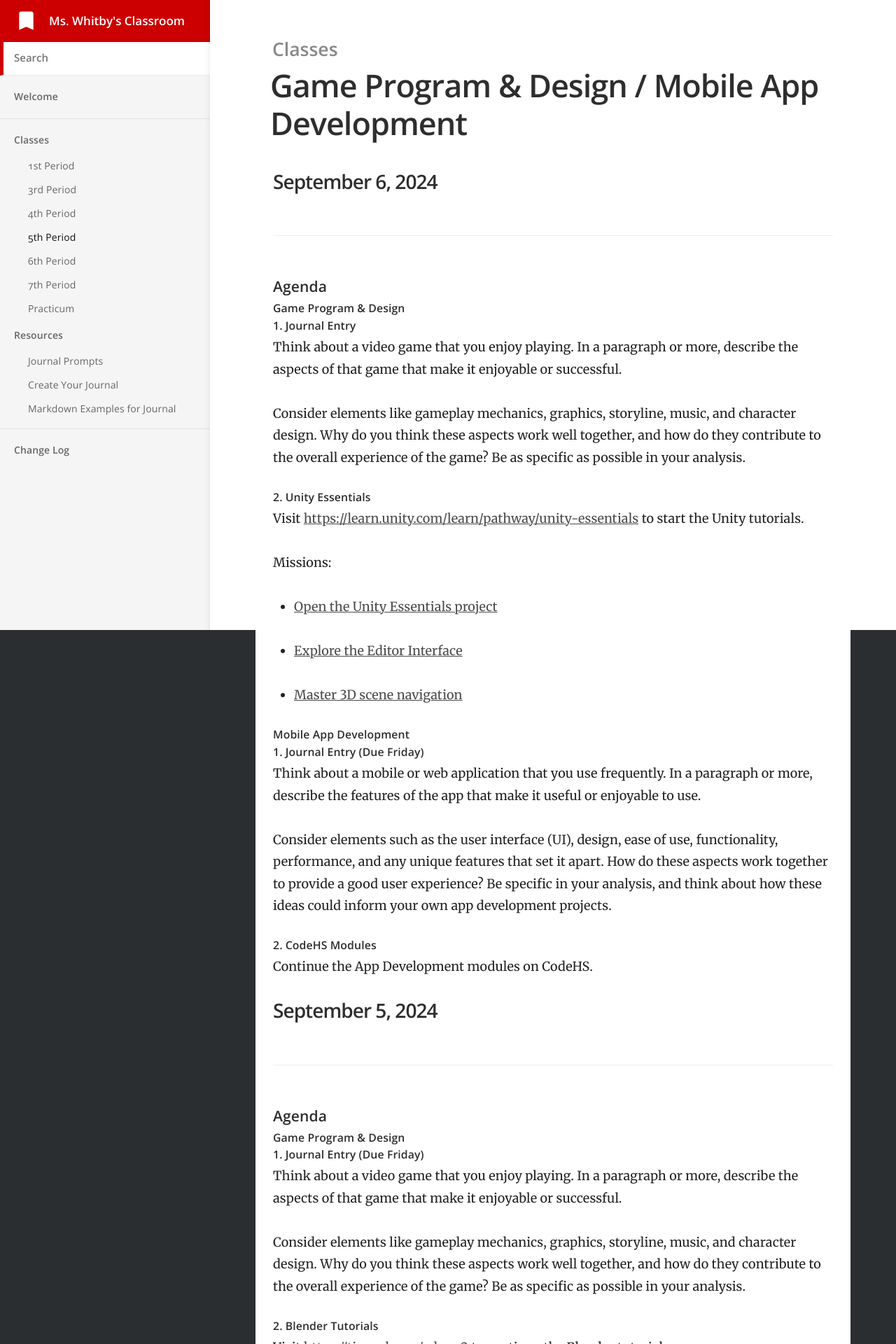
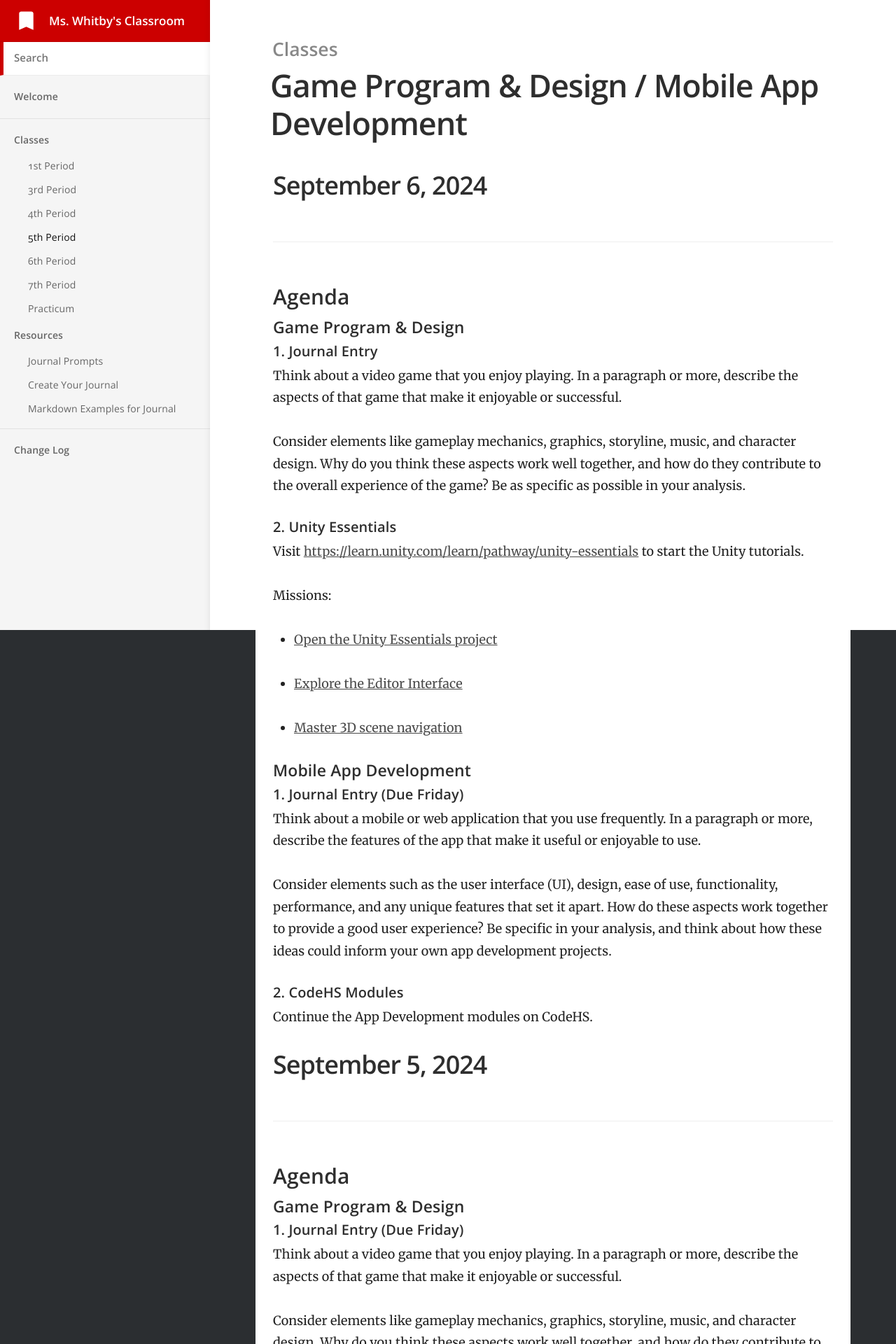
Before and after one commit to mswhitby/classroom, a Jekyll site: the page built from _docs/classes/5th.md, in a window 1280 px wide. Shown: the top 1920 px of the page at 70% size. Built offline with Jekyll 4.4.1, drawn with Linux system fonts in a browser that asks for light colours.

Commit message:
Update _typography.scss

```diff
--- a/_sass/_typography.scss
+++ b/_sass/_typography.scss
@@ -51,30 +51,30 @@ h6 {
 }
 
 h1 {
-	font-size: 3.75rem;
+	font-size: 5rem;
 	letter-spacing: -2px;
 	text-indent: -3px;
 }
 
 h2 {
-	font-size: 2.81rem;
+	font-size: 3.6rem;
 	letter-spacing: -1px;
 }
 
 h3 {
-	font-size: 2.11rem;
+	font-size: 3rem;
 }
 
 h4 {
-	font-size: 1.58rem;
+	font-size: 2.3rem;
 }
 
 h5 {
-	font-size: 1.58rem;
+	font-size: 2rem;
 }
 
 h6 {
-	font-size: 1.58rem;
+	font-size: 2rem;
 }
 
 a {
@@ -178,28 +178,28 @@ kbd {
 	}
 
 	h1 {
-		font-size: 4.5rem;
+		font-size: 3.6rem;
 		text-indent: -2px;
 	}
 
 	h2 {
-		font-size: 3.6rem;
+		font-size: 3.1rem;
 	}
 
 	h3 {
-		font-size: 3.1rem;
+		font-size: 2.5rem;
 	}
 
 	h4 {
-		font-size: 2.5rem;
+		font-size: 2.2rem;
 	}
 
 	h5 {
-		font-size: 2.2rem;
+		font-size: 1.8rem;
 	}
 
 	h6 {
-		font-size: 1.8rem;
+		font-size: 1.4rem;
 	}
 }
 
```
